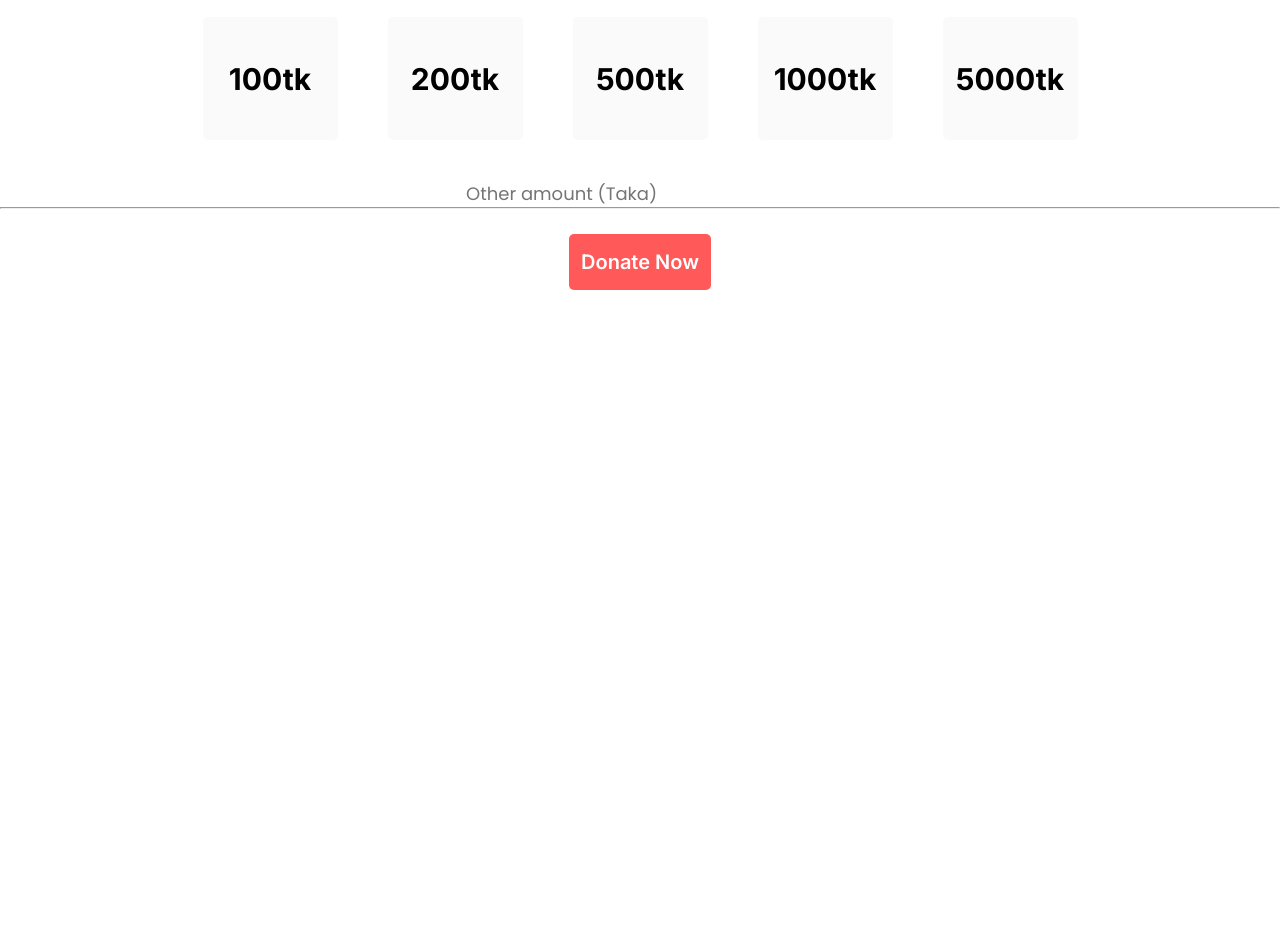
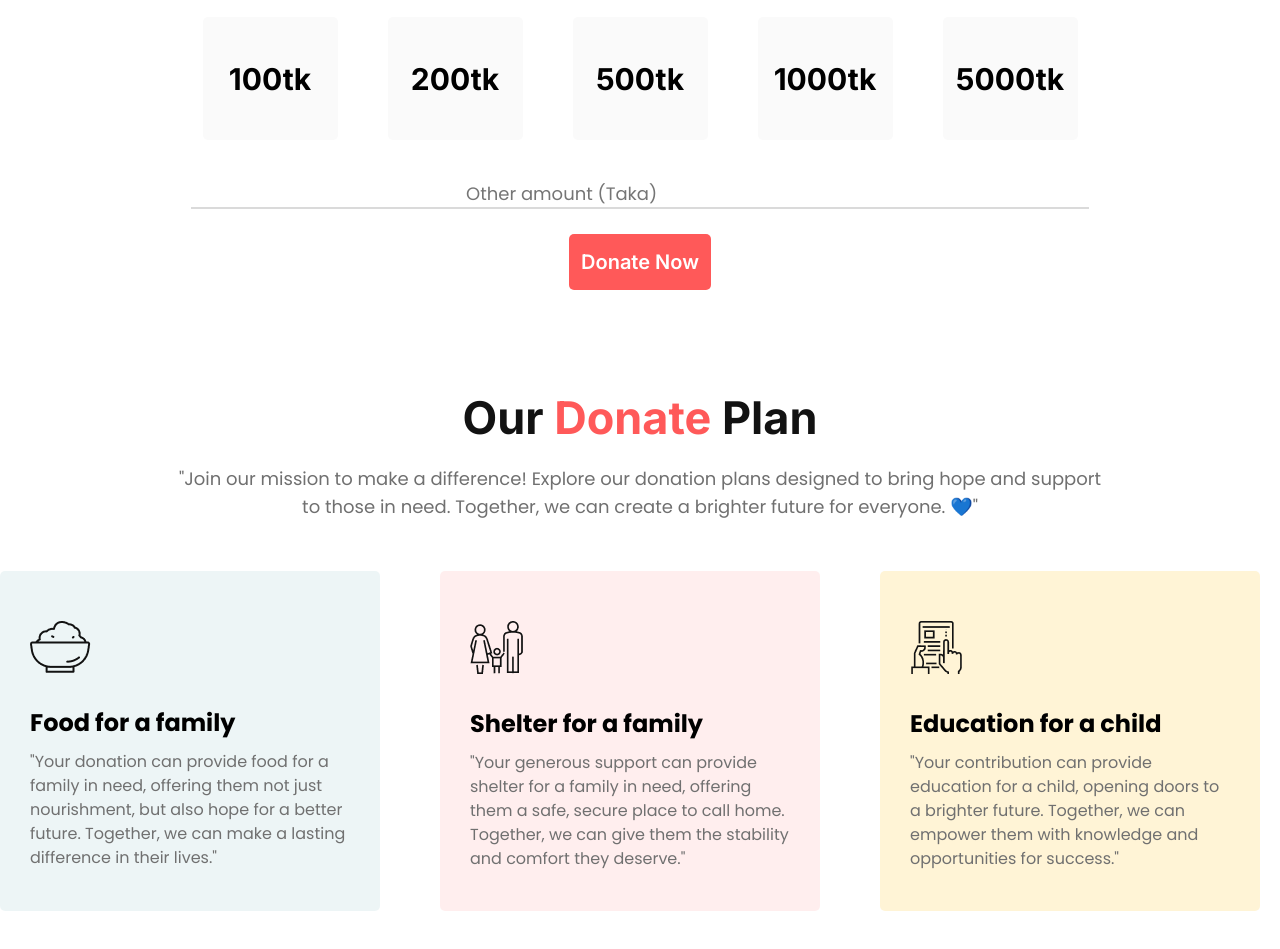
Before and after one commit to shihabuddin-dev/donate-for-human, a plain HTML site: page index.html in a window 1280 px wide. Shown: the part 943-1892 px from the top of the page. Before the commit the page ends 1233 px from the top, so only its background shows below. Drawn offline with Linux system fonts and the light colour scheme.

Commit message:
added donate plan card

```diff
--- a/index.html
+++ b/index.html
@@ -34,6 +34,35 @@
             <button class="btn">Donate Now</button>
 
         </section>
+        <!-- Our Donate Plan Section  -->
+         <section class="plan">
+           <div class="plan-text">
+            <h2 class="section-title">Our <span> Donate</span> Plan</h2>
+            <p class="section-caption">"Join our mission to make a difference! Explore our donation plans designed to bring hope and support <br> to those in need. Together, we can create a brighter future for everyone. 💙"</p>
+           </div>
+           <div class="plan-hole-card">
+            <div class="plan-card card1">
+                <img src="icons/food.png" alt="">
+                <h2>Food for a family</h2>
+                <p class="plan-card-caption">"Your donation can provide food for a family in need, offering them not just nourishment, but also hope for a better future. Together, we can make a lasting difference in their lives."</p>
+
+            </div>
+            <div class="plan-card card2">
+                <img src="icons/shelter.png " alt="">
+                <h2>Shelter for a family</h2>
+                <p class="plan-card-caption">"Your generous support can provide shelter for a family in need, offering them a safe, secure place to call home. Together, we can give them the stability and comfort they deserve."</p>
+
+            </div>
+            <div class="plan-card card3">
+                <img src="icons/education.png" alt="">
+                <h2>Education for a child</h2>
+                <p class="plan-card-caption">"Your contribution can provide education for a child, opening doors to a brighter future. Together, we can empower them with knowledge and opportunities for success."</p>
+
+            </div>
+
+           </div>
+
+         </section>
 
     </main>
     <footer>
--- a/style/style.css
+++ b/style/style.css
@@ -15,12 +15,20 @@ body {
     max-width: 1280px;
 }
 
+main section {
+    margin: 100px 0;
+}
+
 /* Common Style  */
 .section-title {
     color: rgb(18, 18, 18);
     font-family: Inter;
     font-size: 45px;
     font-weight: 700;
+}
+
+.section-title span {
+    color: rgb(255, 89, 89);
 }
 
 .section-caption {
@@ -90,10 +98,6 @@ body {
     text-align: center;
 }
 
-.donate h2 span {
-    color: rgb(255, 89, 89);
-}
-
 .donate-tk {
     display: flex;
     align-items: center;
@@ -132,6 +136,52 @@ body {
 .donate input:focus {
     border: 0px solid #ffffff;
 }
+hr{
+    margin: 0 auto;
+    width: 70%;
+    border: 1px solid rgb(218, 218, 218);
+}
+/* Our Donate Plan Section style */
+
+.plan-text {
+    text-align: center;
+
+}
+
+.plan-card-caption {
+    color: rgb(112, 112, 112);
+    font-family: Poppins;
+    font-size: 16px;
+    font-weight: 400;
+    line-height: 24px;
+    padding: 10px 0;
+}
+.plan-hole-card{
+    padding: 30px 0;
+    display: grid;
+    grid-template-columns: repeat(3, 1fr);
+    gap: 40px;
+}
+.plan-card {
+    width: 80%;
+    height: auto;
+    border-radius: 5px;
+    padding: 30px;
+
+}
+.plan-card img{
+    padding: 20px 0 25px 0;
+}
+.card1{
+    background: rgba(79, 157, 166, 0.1);
+}
+.card2{
+    background: rgba(255, 89, 89, 0.1);
+}
+.card3{
+    background: rgb(255, 244, 214);
+}
+
 /* Mobile Device  */
 @media screen and (max-width:576px) {
     .header-title {
@@ -141,23 +191,38 @@ body {
     .header-caption {
         padding: 30px 50px;
     }
-    .donate{
+
+    .donate, .plan {
         margin: 0 40px;
     }
+
     .donate-tk {
         display: grid;
-        grid-template-columns: repeat(2, 1fr);
+        grid-template-columns: auto auto;
         gap: 20px;
     }
+
+    .plan-hole-card{
+        grid-template-columns: auto;
+
+    }
 }
+
 /* Medium Device  */
 @media screen and (min-width:577px) and (max-width:992px) {
-    .donate{
+    .donate {
         margin: 0 40px;
     }
+
     .donate-tk {
         display: grid;
-        grid-template-columns: repeat(3, 1fr);
-        gap: 10px;
+        grid-template-columns: auto auto;
+    }
+    .plan{
+        margin: 40px 40px;
+    }
+    .plan-hole-card{
+        grid-template-columns: auto auto;
+
     }
 }
```
